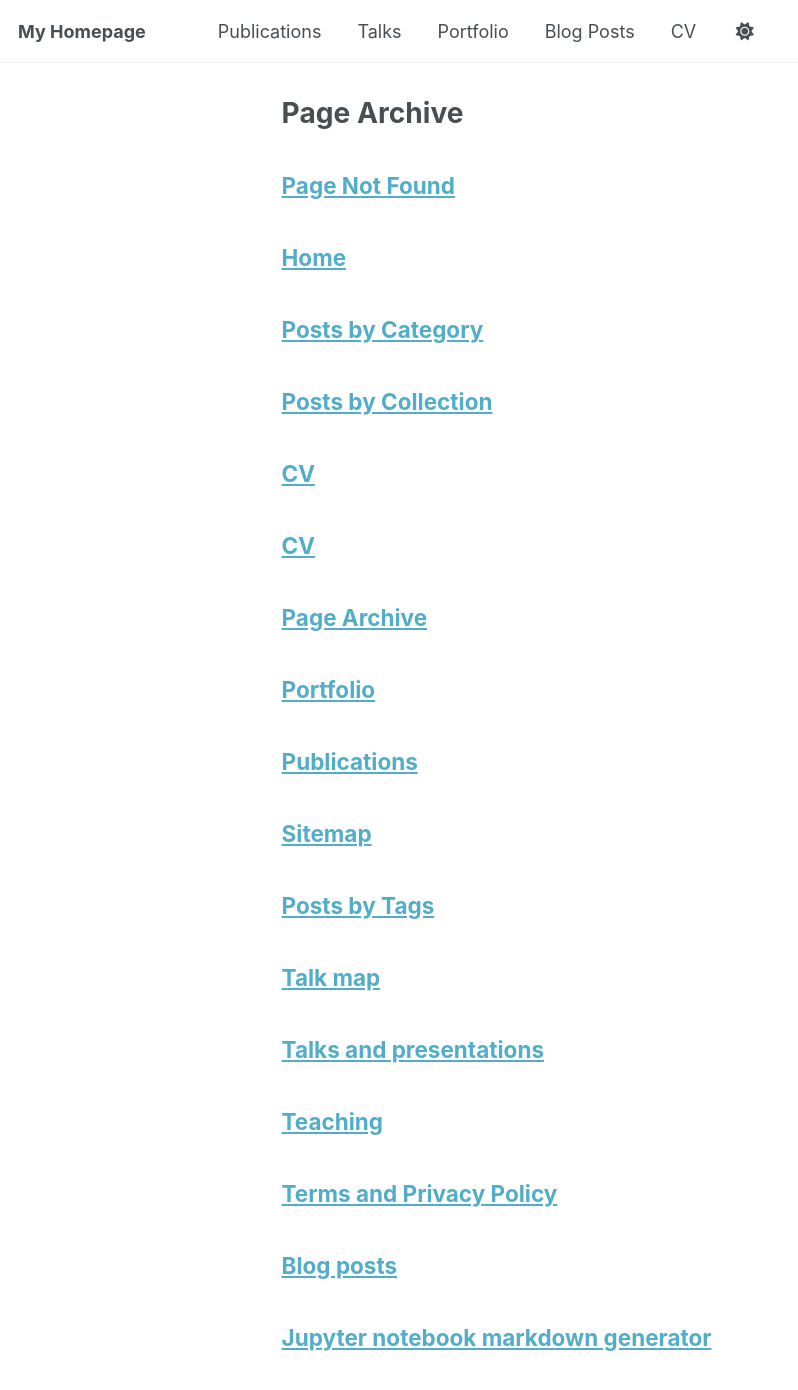
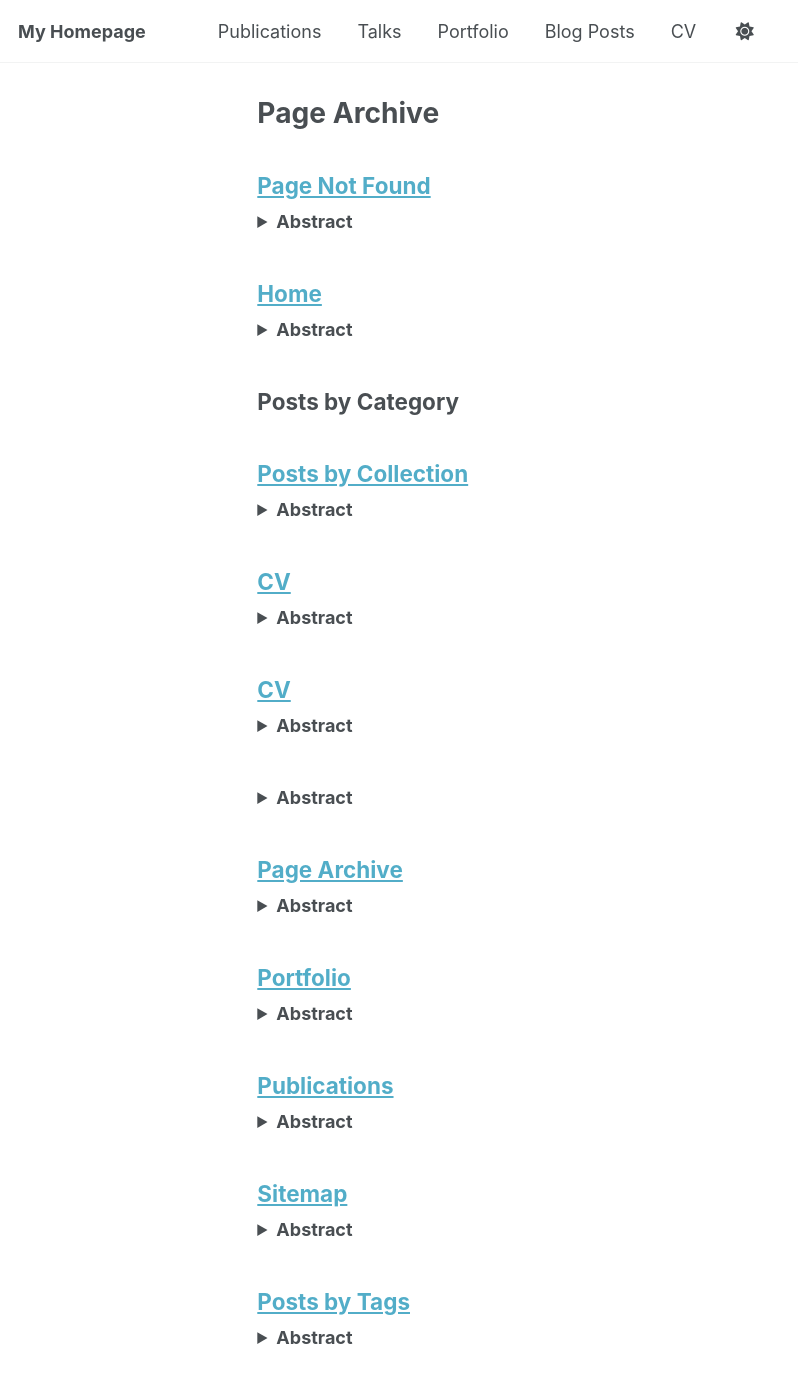
Before and after one commit to guigoruiz1/guigoruiz1.github.io, a Jekyll site: the page built from _pages/page-archive.html, in a window 1280 px wide and 1400 px high. Shown: the top 1390 px of the window, without its empty margins (0-798 px from the left). Built offline with Jekyll 4.4.1, drawn with Linux system fonts in a browser that asks for light colours; nearby versions of some CDN libraries; a script that is not in the unit is left out; some of the changed text lies outside the part shown.

Commit message:
better layout attempt

```diff
--- a/_includes/archive-single.html
+++ b/_includes/archive-single.html
@@ -12,25 +12,28 @@
 {% assign title = post.title %}
 {% endif %}
 
-<div class="{{ include.type | default: "list" }}__item">
+<div class="{{ include.type | default: " list" }}__item">
   <article class="archive__item" itemscope itemtype="http://schema.org/CreativeWork">
     {% if include.type == "grid" and teaser %}
     <div class="archive__item-teaser">
-        <img src=
-          {% if teaser contains "://" %}
-            "{{ teaser }}"
-          {% else %}
-            "{{ teaser | prepend: "/images/" | prepend: base_path }}"
-          {% endif %}
-          alt="">
+      <img src={% if teaser contains "://" %} "{{ teaser }}" {% else %} "{{ teaser | prepend: " /images/" | prepend:
+        base_path }}" {% endif %} alt="">
     </div>
     {% endif %}
 
     <h2 class="archive__item-title" itemprop="headline">
-      {% if post.link %}
-        <a href="{{ post.link }}">{{ title }}</a> <a href="{{ base_path }}{{ post.url }}" rel="permalink"><i class="fa fa-link" aria-hidden="true" title="permalink"></i><span class="sr-only">Permalink</span></a>
+      {% assign has_content = post.content | strip_html | strip_newlines | size %}
+      {% if post.paperurl %}
+      <a href="{{ post.paperurl }}" target="_blank" rel="noopener noreferrer">{{ title }}</a>
+      {% elsif post.link %}
+      <a href="{{ post.link }}">{{ title }}</a>
+      <a href="{{ base_path }}{{ post.url }}" rel="permalink">
+        <i class="fa fa-link" aria-hidden="true" title="permalink"></i><span class="sr-only">Permalink</span>
+      </a>
+      {% elsif post.abstract or has_content > 0 %}
+      <a href="{{ base_path }}{{ post.url }}" rel="permalink">{{ title }}</a>
       {% else %}
-        <a href="{{ base_path }}{{ post.url }}" rel="permalink">{{ title }}</a>
+      {{ title }}
       {% endif %}
     </h2>
 
@@ -39,45 +42,49 @@
     {% endif %}
 
     {% if post.collection == 'teaching' %}
-          <p> {{ post.type }}, <i>{{ post.venue }}</i>, {{ post.date | default: "1900-01-01" | date: "%Y" }} </p>
-        {% elsif post.collection == 'publications' %}
-          <p>Published in <i>{{ post.venue }}</i>, {{ post.date | default: "1900-01-01" | date: "%Y" }} </p>
-        {% elsif post.date %}
-         <p class="page__date"><strong><i class="fa fa-fw fa-calendar" aria-hidden="true"></i> {{ site.data.ui-text[site.locale].date_label | default: "Published:" }}</strong> <time datetime="{{ post.date | default: "1900-01-01" | date_to_xmlschema }}">{{ post.date | default: "1900-01-01" | date: "%B %d, %Y" }}</time></p>
+    <p>{{ post.type }}, <i>{{ post.venue }}</i>, {{ post.date | default: "1900-01-01" | date: "%Y" }}</p>
+    {% elsif post.collection == 'publications' and post.venue %}
+    <p>Published in <i>{{ post.venue }}</i></p>
+    {% elsif post.date and post.venue%}
+    <p class="page__date">
+      <strong><i class="fa fa-fw fa-calendar" aria-hidden="true"></i>
+        {{ site.data.ui-text[site.locale].date_label | default: "Published:" }}</strong>
+      <time datetime="{{ post.date | default: " 1900-01-01" | date_to_xmlschema }}">
+        {{ post.date | default: "1900-01-01" | date: "%B %d, %Y" }}
+      </time>
+    </p>
     {% endif %}
 
+    {% assign content_size = post.content | strip_html | strip_newlines | size %}
+    {% if page.layout == "archive" %}
+    {% if content_size > 0 %}
+    <details class="archive__item-abstract" style="margin-top: 0.5em;">
+      <summary><strong>Abstract</strong></summary>
+      <div>{{ post.content | markdownify }}</div>
+    </details>
+    {% endif %}
+    {% else %}
+    {% if content_size > 0 %}
+    <div>
+      {{ post.content | markdownify }}
+    </div>
+    {% endif %}
+    {% endif %}
+
+    {%- comment -%}
     {% if post.excerpt and site.read_more != 'enabled' %}
     <p class="archive__item-excerpt" itemprop="description">{{ post.excerpt | markdownify }}</p>
     {% elsif post.excerpt and site.read_more == 'enabled' %}
-    <p class="archive__item-excerpt" itemprop="description"><p>{{ post.excerpt | markdownify | remove: '<p>' | remove: '</p>' }}<strong><a href="{{ base_path }}{{ post.url }}" rel="permalink"> Read more</a></strong></p></p>
+    <p class="archive__item-excerpt" itemprop="description">
+    <p>{{ post.excerpt | markdownify | remove: '
+    <p>' | remove: '</p>' }}
+    <strong><a href="{{ base_path }}{{ post.url }}" rel="permalink"> Read more</a></strong></p>
+    </p>
     {% endif %}
+    {%- endcomment -%}
 
-    {% if post.citation and post.paperurl and post.slidesurl and post.bibtexurl %}
-      <p>Recommended citation: {{ post.citation }}<br /><a href="{{ post.paperurl }}">Download Paper</a> | <a href="{{ post.slidesurl }}">Download Slides</a> | <a href="{{ post.bibtexurl }}">Download Bibtex</a></p>
-    {% elsif post.citation and post.paperurl and post.slidesurl %}
-      <p>Recommended citation: {{ post.citation }}<br /><a href="{{ post.paperurl }}">Download Paper</a> | <a href="{{ post.slidesurl }}">Download Slides</a></p>
-    {% elsif post.citation and post.paperurl and post.bibtexurl %}
-      <p>Recommended citation: {{ post.citation }}<br /><a href="{{ post.paperurl }}">Download Paper</a> | <a href="{{ post.bibtexurl }}">Download Bibtex</a></p>
-    {% elsif post.citation and post.paperurl %}
-      <p>Recommended citation: {{ post.citation }}<br /><a href="{{ post.paperurl }}">Download Paper</a></p>
-    {% elsif post.citation and post.slidesurl and post.bibtexurl %}
-      <p>Recommended citation: {{ post.citation }}<br /><a href="{{ post.slidesurl }}">Download Slides</a> | <a href="{{ post.bibtexurl}}">Download Bibtex</a></p>
-    {% elsif post.citation and post.slidesurl %}
-      <p>Recommended citation: {{ post.citation }}<br /><a href="{{ post.slidesurl }}">Download Slides</a></p>
-    {% elsif post.citation and post.bibtexurl %}
-      <p>Recommended citation: {{ post.citation }}<br /><a href="{{ post.bibtexurl }}">Download Bibtex</a></p>
-    {% elsif post.citation %}
+    {% if post.citation %}
     <p>Recommended citation: {{ post.citation }}</p>
-    {% elsif post.paperurl and post.bibtexurl %}
-      <p><a href=" {{ post.paperurl }} ">Download Paper</a> | <a href="{{ post.bibtexurl }}">Download Bibtex</a></p>
-    {% elsif post.paperurl %}
-      <p><a href=" {{ post.paperurl }} ">Download Paper</a></p>
-    {% elsif post.slidesurl and post.bibtexurl %}
-      <p><a href="{{ post.slidesurl }}">Download Slides</a> | <a href="{{ post.bibtexurl }}">Download Bibtex</a></p>
-    {% elsif post.slidesurl %}
-      <p><a href="{{ post.slidesurl }}">Download Slides</a></p>
-    {% elsif post.bibtexurl %}
-      <p><a href="{{ post.bibtexurl }}">Download Bibtex</a></p>
     {% endif %}
 
   </article>
```
Also changed, not shown: _includes/archive-single-talk.html (+35 -18 lines). Lines whose indentation alone changed are shown as unchanged.
